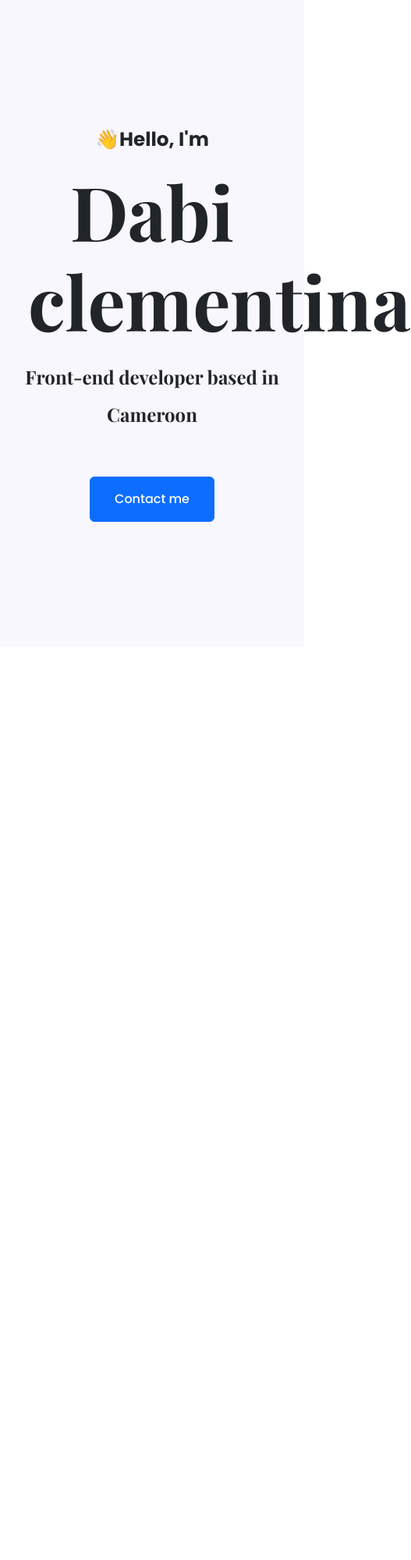
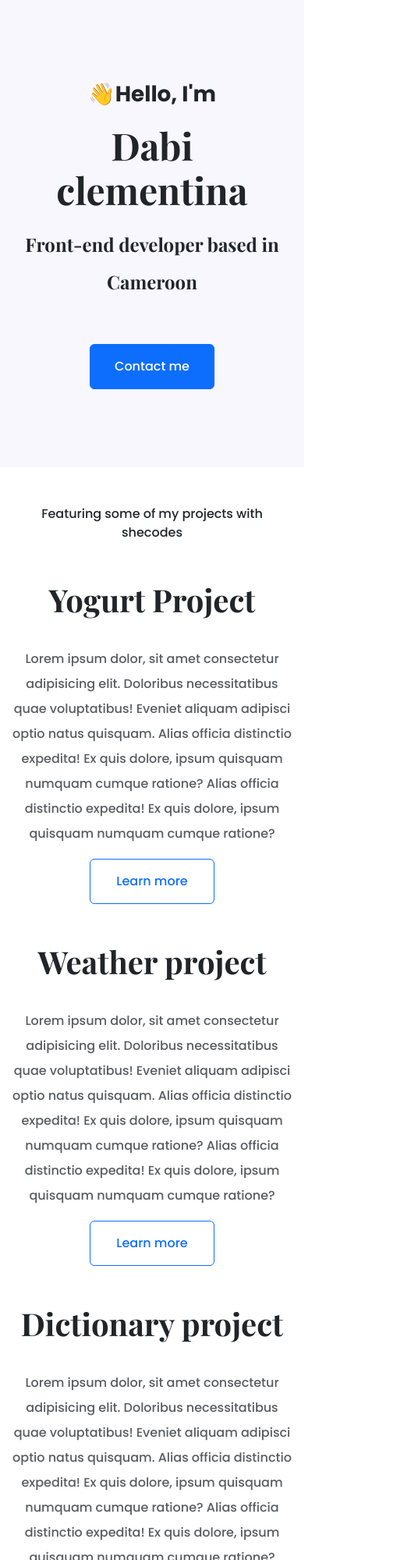
Before and after one commit to Dabi-ayu/portfolio-sample, a plain HTML site: page index.html in a window 390 px wide. Shown: the top 2000 px of the page at 78% size, 527 px wide, since content can reach past the window. Before the commit the page ends 844 px from the top, so only its background shows below. Drawn offline with nearby package versions, Linux system fonts and the light colour scheme.

Commit message:
added  my content

```diff
--- a/index.html
+++ b/index.html
@@ -24,13 +24,87 @@
   </head>
   <body>
     <div class="hero-section text-center">
-      <p class="fw-bold fs-2">👋Hello, I'm</p>
+      <p class="fw-bold fs-1">👋Hello, I'm</p>
       <h1 class="m-3">Dabi clementina</h1>
-      <h2 class="text-opacity-75">Front-end developer based in Cameroon</h2>
+      <h2 class="">Front-end developer based in Cameroon</h2>
       <button class="btn btn-primary p-3 mt-5 adjusted-width">
         Contact me
       </button>
     </div>
-
+    <p class="m-5 text-center sm-margin">Featuring some of my projects with shecodes</p>
+    <div class="container">
+      <div class="row gx-5">
+        <div class="col-sm-6">
+          <img
+            src="images/yogurtt.png"
+            alt="yogurt app"
+            class="img-fluid d-none d-sm-block"
+          />
+        </div>
+        <div class="col-sm-6">
+          <h2 class="adjusted-heading">Yogurt Project</h2>
+          <p class="lh-lg text-muted">
+            Lorem ipsum dolor, sit amet consectetur adipisicing elit. Doloribus
+            necessitatibus quae voluptatibus! Eveniet aliquam adipisci optio
+            natus quisquam. Alias officia distinctio expedita! Ex quis dolore,
+            ipsum quisquam numquam cumque ratione? Alias officia distinctio
+            expedita! Ex quis dolore, ipsum quisquam numquam cumque ratione?
+          </p>
+          <button
+            class="btn border border-primary text-primary p-3 adjusted-width"
+          >
+            Learn more
+          </button>
+        </div>
+      </div>
+      <div class="row gx-5 mt-5">
+        <div class="col-sm-6">
+          <h2 class="adjusted-heading">Weather project</h2>
+          <p class="lh-lg text-muted">
+            Lorem ipsum dolor, sit amet consectetur adipisicing elit. Doloribus
+            necessitatibus quae voluptatibus! Eveniet aliquam adipisci optio
+            natus quisquam. Alias officia distinctio expedita! Ex quis dolore,
+            ipsum quisquam numquam cumque ratione? Alias officia distinctio
+            expedita! Ex quis dolore, ipsum quisquam numquam cumque ratione?
+          </p>
+          <button
+            class="btn border border-primary text-primary p-3 adjusted-width"
+          >
+            Learn more
+          </button>
+        </div>
+        <div class="col-sm-6">
+          <img
+            src="images/weather.png"
+            alt="yogurt app"
+            class="img-fluid d-none d-sm-block"
+          />
+        </div>
+      </div>
+      <div class="row gx-5 mt-5 mb-5">
+        <div class="col-sm-6">
+          <img
+            src="images/dic.png"
+            alt="yogurt app"
+            class="img-fluid d-none d-sm-block"
+          />
+        </div>
+        <div class="col-sm-6">
+          <h2 class="adjusted-heading">Dictionary project</h2>
+          <p class="lh-lg text-muted">
+            Lorem ipsum dolor, sit amet consectetur adipisicing elit. Doloribus
+            necessitatibus quae voluptatibus! Eveniet aliquam adipisci optio
+            natus quisquam. Alias officia distinctio expedita! Ex quis dolore,
+            ipsum quisquam numquam cumque ratione? Alias officia distinctio
+            expedita! Ex quis dolore, ipsum quisquam numquam cumque ratione?
+          </p>
+          <button
+            class="btn border border-primary text-primary p-3 adjusted-width"
+          >
+            Learn more
+          </button>
+        </div>
+      </div>
+    </div>
   </body>
 </html>
--- a/style.css
+++ b/style.css
@@ -27,11 +27,32 @@ font-size: 96px;
 .adjusted-width{
     width: 160px;
 }
-.btn:hover{
-    color: black;
-}
+
 .adjusted-heading{
     font-size: 64px;
     margin-top:96px;
     margin-bottom: 36px;
 }
+.btn:hover {
+    color: black;
+}
+
+@media (max-width:576px){
+.hero-section h1{
+    font-size: 48px;
+}
+.hero-section h2{
+font-size: 24px;
+}
+.hero-section{
+    padding: 100px 18px;
+}
+.adjusted-heading{
+    font-size: 40px;
+    margin-top: 2px;
+}
+div{
+    text-align: center;
+}
+
+}
```
